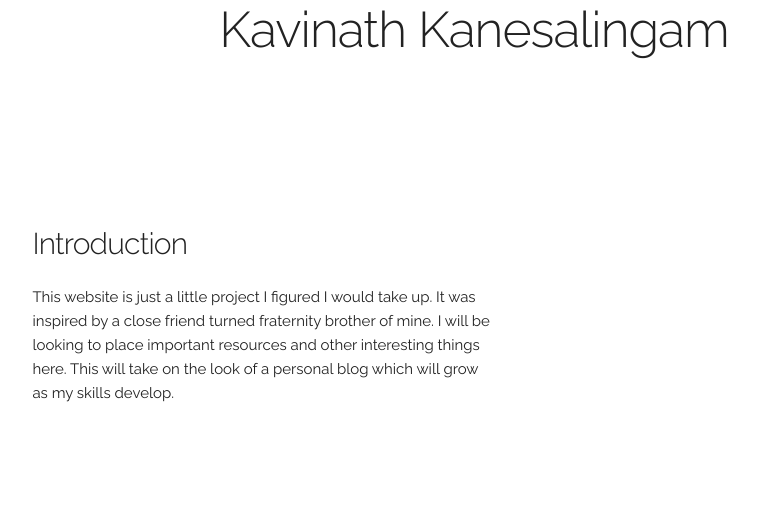
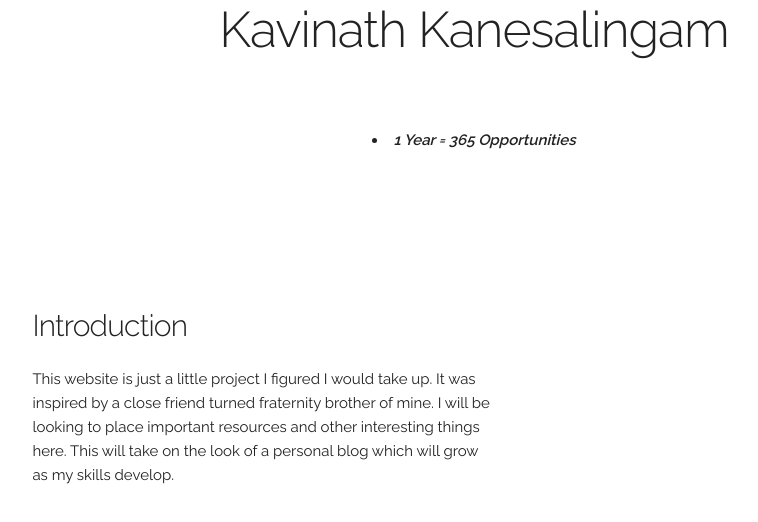
Before and after one commit to kkane066/kkane066.github.io, a plain HTML site: page index.html in a window 1280 px wide. Shown: the whole page, without its empty margins (166-924 px from the left). Drawn offline with Linux system fonts and the light colour scheme.

Commit message:
Formatting AFS

```diff
--- a/index.html
+++ b/index.html
@@ -35,6 +35,8 @@
     <div class="row">
     <div class="Title" style= "margin-top: 0%">
     <h1 align="Center"> Kavinath Kanesalingam</h1>
+    <br> </br>
+    <li align="Center"> <b><i> 1 Year = 365 Opportunities </b></i></li>
       <div class="one-half column" style="margin-top: 15%">
         <h4>Introduction</h4>
         <p>This website is just a little project I figured I would take up. It was inspired by a close friend turned fraternity brother of mine. I will be looking to place important resources and other interesting things here. This will take on the look of a personal blog which will grow as my skills develop.</p>
```
